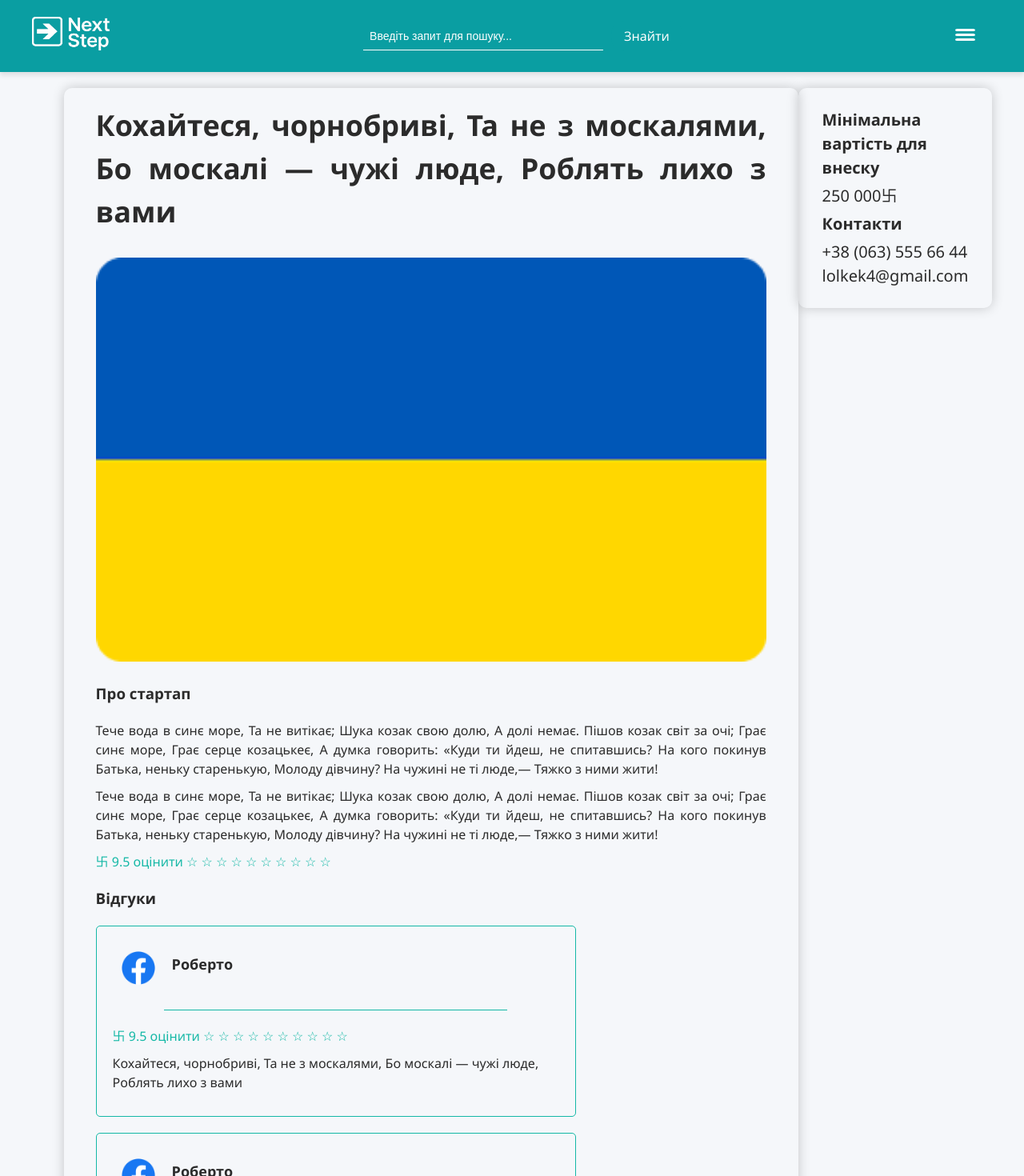
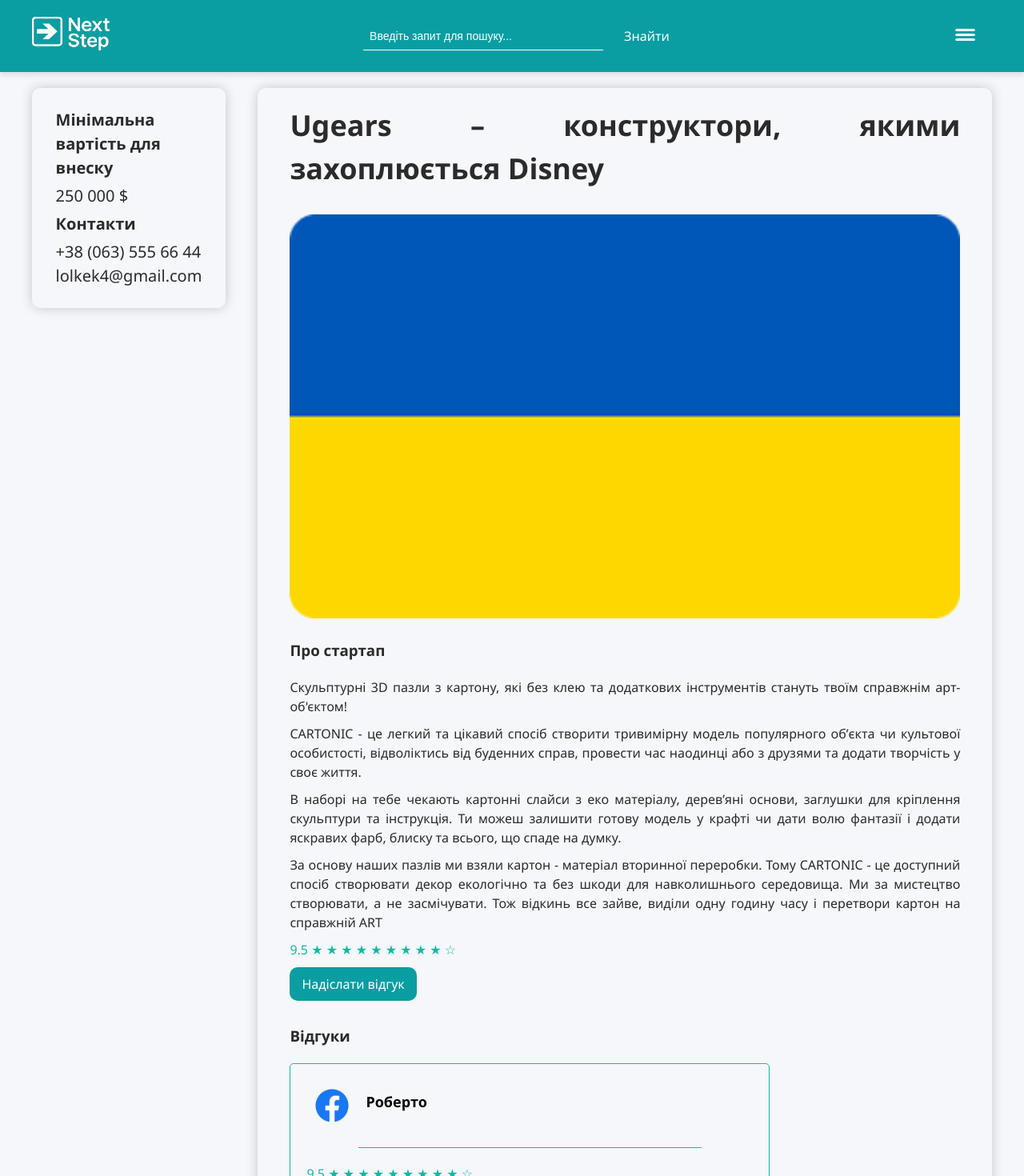
Before and after one commit to dark0m0n/NextStep, a React app in the folder frontend/: page /project in a window 1280 px wide. Shown: the top 1470 px of the page at 80% size. Built offline with nearby package versions, Linux system fonts and the light colour scheme; the HTML template or start-up script is replaced by a standard one.

Commit message:
+ feedback form. design update
+ feedback form. design update

```diff
--- a/frontend/src/pages/ProjectPage.jsx
+++ b/frontend/src/pages/ProjectPage.jsx
@@ -1,20 +1,122 @@
 import "../assets/styles/projPageCSS.css";
 import MyHeader from "../components/Header.jsx";
 import MyFooter from "../components/Footer.jsx";
+import React, { useState } from "react";
 
-// Компонент ProjectPage
-export default function ProjectPage() {
+const RatingStars = ({ max = 10, onChange }) => {
+    const [selected, setSelected] = useState(0);
+    const [hovered, setHovered] = useState(0);
+    const handleClick = (value) => {
+        setSelected(value);
+        if (onChange) onChange(value);
+    };
 
     return (
+        <div className="flex gap-1 cursor-pointer text-3xl">
+            {Array.from({ length: max }, (_, i) => {
+                const value = i + 1;
+                const isActive = value <= (hovered || selected);
+
+                return (
+                    <span
+                        key={value}
+                        onClick={() => handleClick(value)}
+                        onMouseEnter={() => setHovered(value)}
+                        onMouseLeave={() => setHovered(0)}
+                        className={isActive ? "text-yellow-400" : "text-gray-400"}
+                    >
+                        {isActive ? "★" : "☆"}
+                    </span>
+                );
+            })}
+        </div>
+    );
+};
+
+export default function ProjectPage() {
+    const [rating, setRating] = useState(0);
+    const [fbVisible, setfbVisible] = useState(false);
+
+    const toggleFb = () => {
+        setfbVisible(prev => {
+            if (prev === true) {
+                setRating(0);
+            }
+            return !prev;
+        });
+    };
+
+
+
+    const handleSubmit = async (e) => {
+        e.preventDefault();
+
+        const commentField = document.getElementById("comment");
+
+        const warningText1 = document.getElementById("wrongCom");
+        const warningText2 = document.getElementById("wrongMark");
+
+        const comment = commentField.value.trim();
+        if (rating === 0) {
+            warningText2.style.display = "block";
+            return;
+        } else {
+            warningText2.style.display = "none";
+        }
+        if (comment.length < 1) {
+            commentField.classList.add("input-error");
+            warningText1.style.display = "block";
+            return;
+        } else {
+            commentField.classList.remove("input-error");
+            warningText1.style.display = "none";
+        }
+
+
+        console.log("Відгук:", comment);
+
+        const formData = new FormData();
+
+        formData.append('comment', commentField.value);
+
+
+
+        try {
+            const response = await fetch('http://localhost:8000/api/user', {
+                method: 'POST',
+                body: formData,
+            });
+
+            if (response.ok) {
+                console.log('Коментар посланий.');
+            } else {
+                console.log('Помилка при створенні коментаря.');
+            }
+        } catch (error) {
+            console.error('Помилка запиту:', error);
+            console.log('Не вдалося підлючитися до серверу.');
+        }
+    };
+    return (
         <>
-      <MyHeader/>
+            <MyHeader />
+            {console.log(getComputedStyle(document.body).overflow)}
             <section className="project-section">
+                <div className="contacts-proj">
+                    <h3>Мінімальна вартість для внеску</h3>
+                    <p>250 000 $</p>
+                    <h3>Контакти</h3>
+                    <p>
+                        +38 (063) 555 66 44
+                        <br />
+                        lolkek4@gmail.com
+                    </p>
+                </div>
                 <div className="mainInformation-proj">
                     <div className="infoProj">
                         <div className="info-proj">
                             <h2>
-                Кохайтеся, чорнобриві, Та не з москалями, Бо москалі — чужі
-                люде, Роблять лихо з вами
+                                Ugears – конструктори, якими захоплюється Disney
                             </h2>
                         </div>
 
@@ -25,37 +127,74 @@
                         <div className="descrip">
                             <h3>Про стартап</h3>
                             <p>
-                Тече вода в синє море, Та не витікає; Шука козак свою долю, А
-                долі немає. Пішов козак світ за очі; Грає синє море, Грає серце
-                козацькеє, А думка говорить: «Куди ти йдеш, не спитавшись? На
-                кого покинув Батька, неньку старенькую, Молоду дівчину? На
-                чужині не ті люде,— Тяжко з ними жити!
+                                Скульптурні 3D пазли з картону, які без клею та додаткових інструментів стануть твоїм справжнім арт-об'єктом!
                             </p>
                             <p>
-                Тече вода в синє море, Та не витікає; Шука козак свою долю, А
-                долі немає. Пішов козак світ за очі; Грає синє море, Грає серце
-                козацькеє, А думка говорить: «Куди ти йдеш, не спитавшись? На
-                кого покинув Батька, неньку старенькую, Молоду дівчину? На
-                чужині не ті люде,— Тяжко з ними жити!
+                                CARTONIC - це легкий та цікавий спосіб створити тривимірну модель популярного обʼєкта чи культової
+                                особистості, відволіктись від буденних справ, провести час наодинці або з друзями та додати творчість у своє життя.
+                            </p>
+                            <p>
+                                В наборі на тебе чекають картонні слайси з еко матеріалу, дерев’яні основи, заглушки для кріплення скульптури
+                                та інструкція. Ти можеш залишити готову модель у крафті чи дати волю фантазії і додати яскравих фарб,
+                                блиску та всього, що спаде на думку.
+                            </p>
+                            <p>
+                                За основу наших пазлів ми взяли картон - матеріал вторинної переробки. Тому CARTONIC - це доступний
+                                спосіб створювати декор екологічно та без шкоди для навколишнього середовища. Ми за мистецтво створювати,
+                                а не засмічувати. Тож відкинь все зайве, виділи одну годину часу і перетвори картон на справжній ART
                             </p>
                         </div>
+                        <p className="mark">
+                            9.5 ★ ★ ★ ★ ★ ★ ★ ★ ★ ☆
+                            <div className="start-fbs">
+                                <button className="fbsbtn" onClick={toggleFb}>Надіслати відгук</button>
+                            </div>
+                        </p>
+                        {fbVisible && (
+                            <div className="overlay-createFBform">
+                                <form onSubmit={handleSubmit}>
+                                    <div className="createFBform">
+                                        <div className="headFBform">
+                                            <h2>Написати відгук</h2>
+                                            <button className="close" onClick={toggleFb}>
+                                                <svg xmlns="http://www.w3.org/2000/svg" x="0px" y="0px" width="20" height="20" viewBox="0 0 50 50">
+                                                    <path d="M 9.15625 6.3125 L 6.3125 9.15625 L 22.15625 25 L 6.21875 40.96875 L 9.03125 43.78125 L 25 27.84375 L 40.9375 43.78125 L 43.78125 40.9375 L 27.84375 25 L 43.6875 9.15625 L 40.84375 6.3125 L 25 22.15625 Z"></path>
+                                                </svg>
+                                            </button>
+                                        </div>
+                                        <p>Оцініть стартап</p>
+                                        <div className="setmark">
+                                            <RatingStars max={10} onChange={(value) => setRating(value)} />
+                                            {console.log(rating)}
 
-            <p className="mark">
-              卐 9.5 оцінити ☆ ☆ ☆ ☆ ☆ ☆ ☆ ☆ ☆ ☆
-            </p>
+                                        </div>
+                                        <p id="wrongMark">Будь ласка, поставте оцінку</p>
+                                        <div className="form-group">
+                                            <label htmlFor="comment" className='label'>Коментар</label>
+                                            <textarea id="comment" name="comment" className='input-info-create text' placeholder="Додайте коментар" required></textarea>
+                                            <p id="wrongCom">Поле обов'язкове для заповнення</p>
+                                        </div>
+                                        <button type="submit" id="formbtnS">Зберегти</button>
+                                    </div>
+                                </form>
+                            </div>
+                        )}
+
 
                         <h3>Відгуки</h3>
 
                         <div className="fbs-proj">
                             {Array.from({ length: 5 }).map((_, i) => (
                                 <div className="fb" key={i}>
+                                    <a href="profile">
                                         <div className="peopInfo">
                                         <img src="images/fb.png" alt="Аватар" />
                                         <p className="name">Роберто</p>
-                  </div>
+                                    </div></a>
+
                                     <hr />
                                     <p className="mark">
-                    卐 9.5 оцінити ☆ ☆ ☆ ☆ ☆ ☆ ☆ ☆ ☆ ☆
+                                        9.5 ★ ★ ★ ★ ★ ★ ★ ★ ★ ☆
                                     </p>
                                     <p className="comm">
                                         Кохайтеся, чорнобриві, Та не з москалями, Бо москалі — чужі
@@ -84,20 +223,9 @@
                         </section>
                     </div>
                 </div>
-
-        <div className="contacts-proj">
-          <h3>Мінімальна вартість для внеску</h3>
-          <p>250 000卐</p>
-          <h3>Контакти</h3>
-          <p>
-            +38 (063) 555 66 44
-            <br />
-            lolkek4@gmail.com
-          </p>
-        </div>
             </section>
 
-      <MyFooter/>
+            <MyFooter />
         </>
     );
 }
```
Lines whose indentation alone changed are shown as unchanged.
